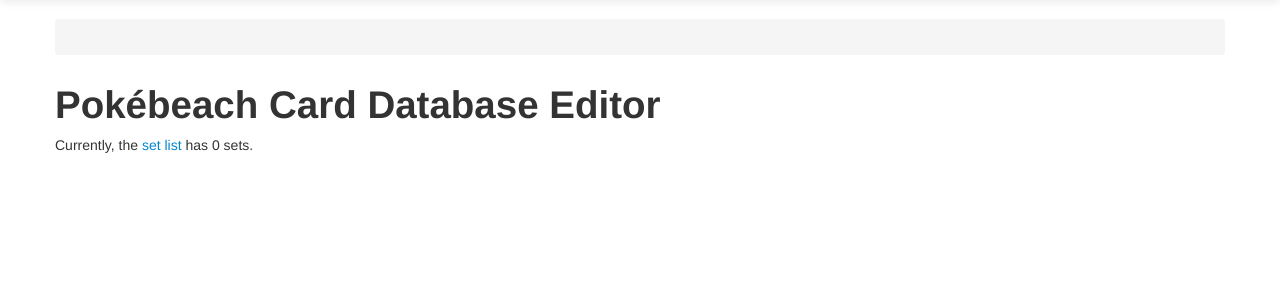
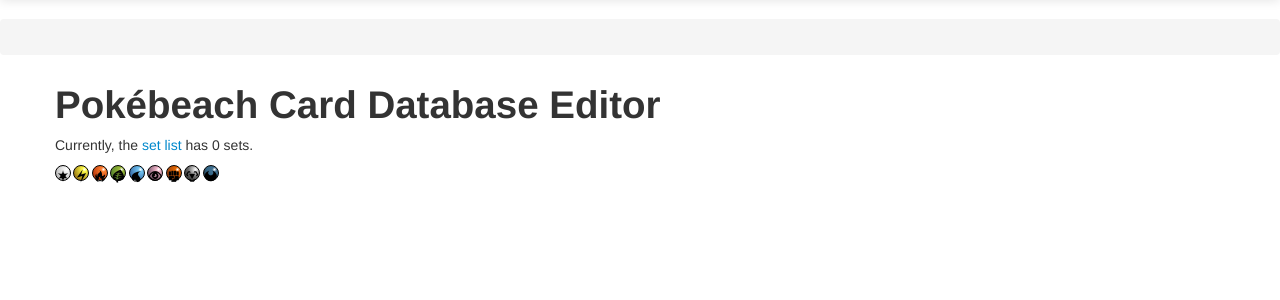
Before and after one commit to encukou/ptcg-editor, a Python web app: template tcg_web_editor/templates/index.mako in a window 1280 px wide. Shown: the part 41-341 px from the top of the page. Run offline with Mako, Linux system fonts and the light colour scheme; the template is opened without the code that fills it, so the values that code supplies are empty; some libraries are stand-ins or nearby versions.

Commit message:
Nicer Print page, with custom symbol font & CSS gradients for energy symbols

```diff
--- /dev/null
+++ b/tcg_web_editor/assets/css/ptcg-symbols.css
@@ -0,0 +1,63 @@
+@font-face {
+  font-family: 'PTCG Symbols';
+  font-style: normal;
+  font-weight: 400;
+  src: url("/assets/fonts/ptcg-symbols.woff") format('woff');
+}
+
+.ptcg-type {
+    display: inline-block;
+    height: 1em;
+    width: 1em;
+    border-radius: 1em;
+    border: 0.4pt solid black;
+    font-family: 'PTCG Symbols';
+    text-transform: lowercase;
+    margin-right: 0.2ex;
+    color: black;
+}
+
+.ptcg-type-C {
+    background: #cccccc;
+    background: radial-gradient(ellipse at 75% 25%, #ffffff 0%,#a8a8a8 100%);
+}
+
+.ptcg-type-L {
+    background: #FDF947;
+    background: radial-gradient(ellipse at 75% 25%, #ffffff 0%,#FDF947 15%,#7A4B00 100%);
+}
+
+.ptcg-type-R {
+    background: #FF7F2F;
+    background: radial-gradient(ellipse at 75% 25%, #ffffff 0%,#FF7F2F 15%,#A01D00 100%);
+}
+
+.ptcg-type-G {
+    background: #99B837;
+    background: radial-gradient(ellipse at 75% 25%, #ffffff 0%,#99B837 15%,#3A6C27 100%);
+}
+
+.ptcg-type-W {
+    background: #5FA8DA;
+    background: radial-gradient(ellipse at 75% 25%, #ffffff 0%,#72C4F2 15%,#214B8C 100%);
+}
+
+.ptcg-type-P {
+    background: #C593A7;
+    background: radial-gradient(ellipse at 75% 25%, #ffffff 0%,#EFB4C8 15%,#402B40 100%);
+}
+
+.ptcg-type-F {
+    background: #D04406;
+    background: radial-gradient(ellipse at 75% 25%, #ffffff 0%,#E76800 15%,#722C15 100%);
+}
+
+.ptcg-type-D {
+    background: #336585;
+    background: radial-gradient(ellipse at 75% 25%, #ffffff 0%,#437292 15%,#336585 50%,#1B1B1B 100%);
+}
+
+.ptcg-type-M {
+    background: #AAAAAA;
+    background: radial-gradient(ellipse at 75% 25%, #ffffff 0%,#CCCCCC 15%,#666666 50%,#1C1C1A 100%);
+}
--- a/tcg_web_editor/templates/base.mako
+++ b/tcg_web_editor/templates/base.mako
@@ -12,6 +12,7 @@
     <meta name="author" content="">
 
     <link href="../assets/css/bootstrap.css" rel="stylesheet">
+    <link href="../assets/css/ptcg-symbols.css" rel="stylesheet">
     <style>
       body {
         padding-top: 60px; /* 60px to make the container go all the way to the bottom of the topbar */
@@ -41,14 +42,12 @@
       </div>
     </div>
 
-    <div class="container">
     <ul class="breadcrumb">
         % for obj in reversed(this.lineage[1:]):
             <li><a href="${obj.url}">${obj.short_name}</a> <span class="divider">/</span></li>
         % endfor
         <li class="active">${this.short_name}</li>
     </ul>
-    </div>
 
     ${next.body()}
 
--- a/tcg_web_editor/templates/index.mako
+++ b/tcg_web_editor/templates/index.mako
@@ -6,4 +6,17 @@
 
     <p>Currently, the <a href="${this['sets'].url}">set list</a> has ${len(sets)} sets.</p>
 
+    <p>
+        <span class="ptcg-type ptcg-type-C">[C]</span
+        ><span class="ptcg-type ptcg-type-L">[L]</span
+        ><span class="ptcg-type ptcg-type-R">[R]</span
+        ><span class="ptcg-type ptcg-type-G">[G]</span
+        ><span class="ptcg-type ptcg-type-W">[W]</span
+        ><span class="ptcg-type ptcg-type-P">[P]</span
+        ><span class="ptcg-type ptcg-type-F">[F]</span
+        ><span class="ptcg-type ptcg-type-M">[M]</span
+        ><span class="ptcg-type ptcg-type-D">[D]</span
+        >
+    </p>
+
 </div>
--- a/tcg_web_editor/templates/print.mako
+++ b/tcg_web_editor/templates/print.mako
@@ -38,23 +38,7 @@ flavor = print_.pokemon_flavor
         </dl>
         % endif
 
-        % if card.mechanics:
-        <h2>Mechanics</h2>
-        % for mechanic in card.mechanics:
-        <div class="row-fluid">
-            <span class="span2">
-            ${mechanic.class_.name if mechanic.class_.identifier != 'attack' else ''}
-            ${''.join('[{}]'.format(cost.type.initial) * cost.amount for cost in mechanic.costs)}
-            </span>
-            <span class="span2">${mechanic.name or ''}</span>
-            <span class="span6">${unicode(mechanic.effect)}</span>
-            <span class="span2">${mechanic.damage_base or ''}${mechanic.damage_modifier or ''}</span>
-        </div>
-        % endfor
-        % endif
-
         % if card.damage_modifiers:
-        <h2>Damage modifiers</h2>
         % for mod in card.damage_modifiers:
         <dl class="row-fluid">
             % if mod.operation in '-':
@@ -69,7 +53,26 @@ flavor = print_.pokemon_flavor
         % endfor
         % endif
 
-        <h2>Flavor</h2>
+        % if card.mechanics:
+        % for mechanic in card.mechanics:
+        <hr>
+        <div class="row-fluid">
+            <span class="span2">
+            ${mechanic.class_.name if mechanic.class_.identifier != 'attack' else ''}
+            % for cost in mechanic.costs:
+                % for i in range(cost.amount):
+<span class="ptcg-type ptcg-type-${cost.type.initial}">[${cost.type.initial}]</span>\
+                % endfor
+            % endfor
+            </span>
+            <span class="span2">${mechanic.name or ''}</span>
+            <span class="span6">${unicode(mechanic.effect or '')}</span>
+            <span class="span2">${mechanic.damage_base or ''}${mechanic.damage_modifier or ''}</span>
+        </div>
+        % endfor
+        % endif
+
+        <h2>Print</h2>
         % if flavor:
             % if flavor.species:
             <dl class="row-fluid">
@@ -100,6 +103,12 @@ flavor = print_.pokemon_flavor
             % endif
         % endif
         <dl class="row-fluid">
+            <dt class="span2">Rarity</dt>
+            <dd class="span4">${print_.rarity.name}</dd>
+            <dt class="span2">Holographic</dt>
+            <dd class="span4">${'Yes' if print_.holographic else 'No'}</dd>
+        </dl>
+        <dl class="row-fluid">
             <dt class="span2">Illustrator</dt>
             <dd class="span10">${print_.illustrator.name}</dd>
         </dl>
@@ -117,10 +126,7 @@ flavor = print_.pokemon_flavor
 set: aquapolis
 number: H1
 order: 0
-rarity: rare
-holographic: true
 evolves from: Flaaffy
 legal: false
-filename: h1-ampharos
 '''
 %>
```
Also changed, not shown: tcg_web_editor/assets/fonts/ptcg-symbols.woff (added), 2 other files. Lines whose indentation alone changed are shown as unchanged.
